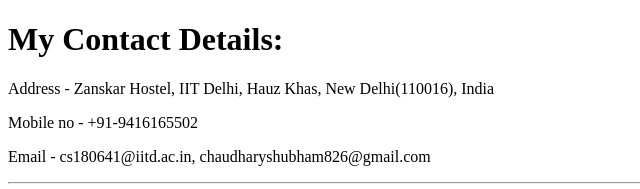
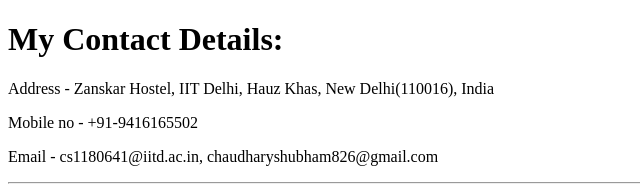
Before and after one commit to chaudharyshubham826/personalWeb, a plain HTML site: page contact_me.html in a window 1280 px wide. Shown: the top 189 px of the page, 0-640 px from the left. Drawn offline with Linux system fonts and the light colour scheme.

Commit message:
Update contact_me.html

```diff
--- a/contact_me.html
+++ b/contact_me.html
@@ -10,7 +10,7 @@
     <h1>My Contact Details:</h1>
     <p>Address - Zanskar Hostel, IIT Delhi, Hauz Khas, New Delhi(110016), India</p>
     <p>Mobile no - +91-9416165502</p>
-    <p>Email - cs180641@iitd.ac.in, chaudharyshubham826@gmail.com</p>
+    <p>Email - cs1180641@iitd.ac.in, chaudharyshubham826@gmail.com</p>
 
     <hr>
 
```
